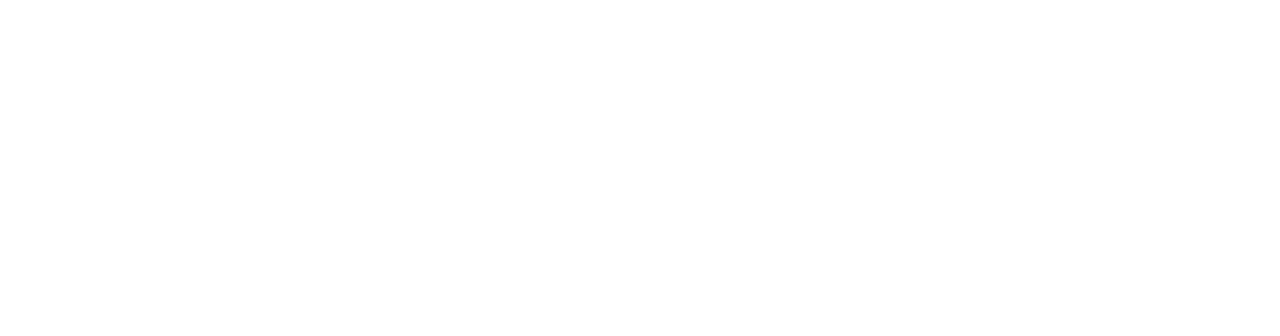
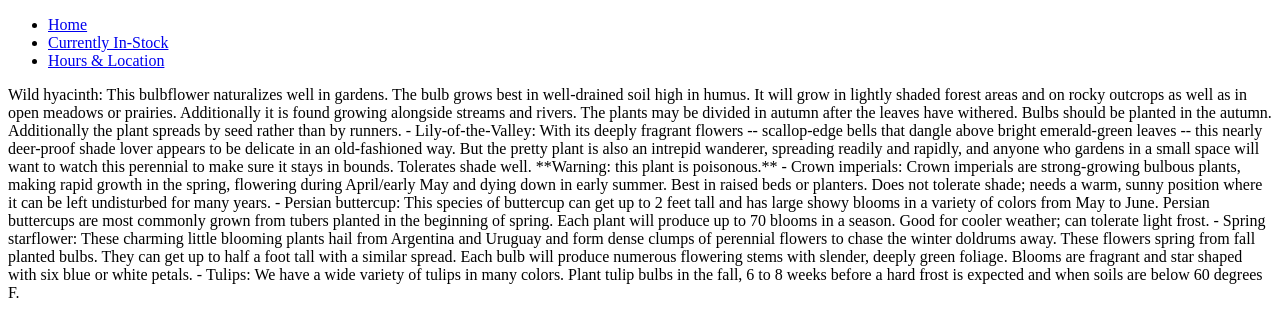
Before and after one commit to Momentum-Team-14/small-business-website-Tomtuhtomtom, a plain HTML site: page in-stock.html in a window 1280 px wide. Drawn offline with Linux system fonts and the light colour scheme.

Commit message:
Updated nav menu on all pages

```diff
--- a/in-stock.html
+++ b/in-stock.html
@@ -7,8 +7,27 @@
     <meta name="viewport" content="width=device-width, initial-scale=1.0">
     <title>In Stock Page</title>
 </head>
+<nav>
+    <div class="heading">
+        <ul class="nav-links">
+            <li><a href="index.html">Home</a></li>
+            <li><a href="in-stock.html">Currently In-Stock</a></li>
+            <li><a href="info.html">Hours & Location</a></li>
+        </ul>
+    </div>
+</nav>
 
 <body>
+    <p>Wild hyacinth: This bulbflower naturalizes well in gardens. The bulb grows best in well-drained soil high in humus. It will grow in lightly shaded forest areas and on rocky outcrops as well as in open meadows or prairies. Additionally it is found growing alongside streams and rivers. The plants may be divided in autumn after the leaves have withered. Bulbs should be planted in the autumn. Additionally the plant spreads by seed rather than by runners.
 
+        - Lily-of-the-Valley: With its deeply fragrant flowers -- scallop-edge bells that dangle above bright emerald-green leaves -- this nearly deer-proof shade lover appears to be delicate in an old-fashioned way. But the pretty plant is also an intrepid wanderer, spreading readily and rapidly, and anyone who gardens in a small space will want to watch this perennial to make sure it stays in bounds. Tolerates shade well. **Warning: this plant is poisonous.**
+
+        - Crown imperials: Crown imperials are strong-growing bulbous plants, making rapid growth in the spring, flowering during April/early May and dying down in early summer. Best in raised beds or planters. Does not tolerate shade; needs a warm, sunny position where it can be left undisturbed for many years.
+
+        - Persian buttercup: This species of buttercup can get up to 2 feet tall and has large showy blooms in a variety of colors from May to June. Persian buttercups are most commonly grown from tubers planted in the beginning of spring. Each plant will produce up to 70 blooms in a season. Good for cooler weather; can tolerate light frost.
+
+        - Spring starflower: These charming little blooming plants hail from Argentina and Uruguay and form dense clumps of perennial flowers to chase the winter doldrums away. These flowers spring from fall planted bulbs. They can get up to half a foot tall with a similar spread. Each bulb will produce numerous flowering stems with slender, deeply green foliage. Blooms are fragrant and star shaped with six blue or white petals.
+
+        - Tulips: We have a wide variety of tulips in many colors. Plant tulip bulbs in the fall, 6 to 8 weeks before a hard frost is expected and when soils are below 60 degrees F.</p>
 </body>
 </html>
```
Also changed, not shown: index.html (+8 -7 lines), info.html (+11 -0 lines).
